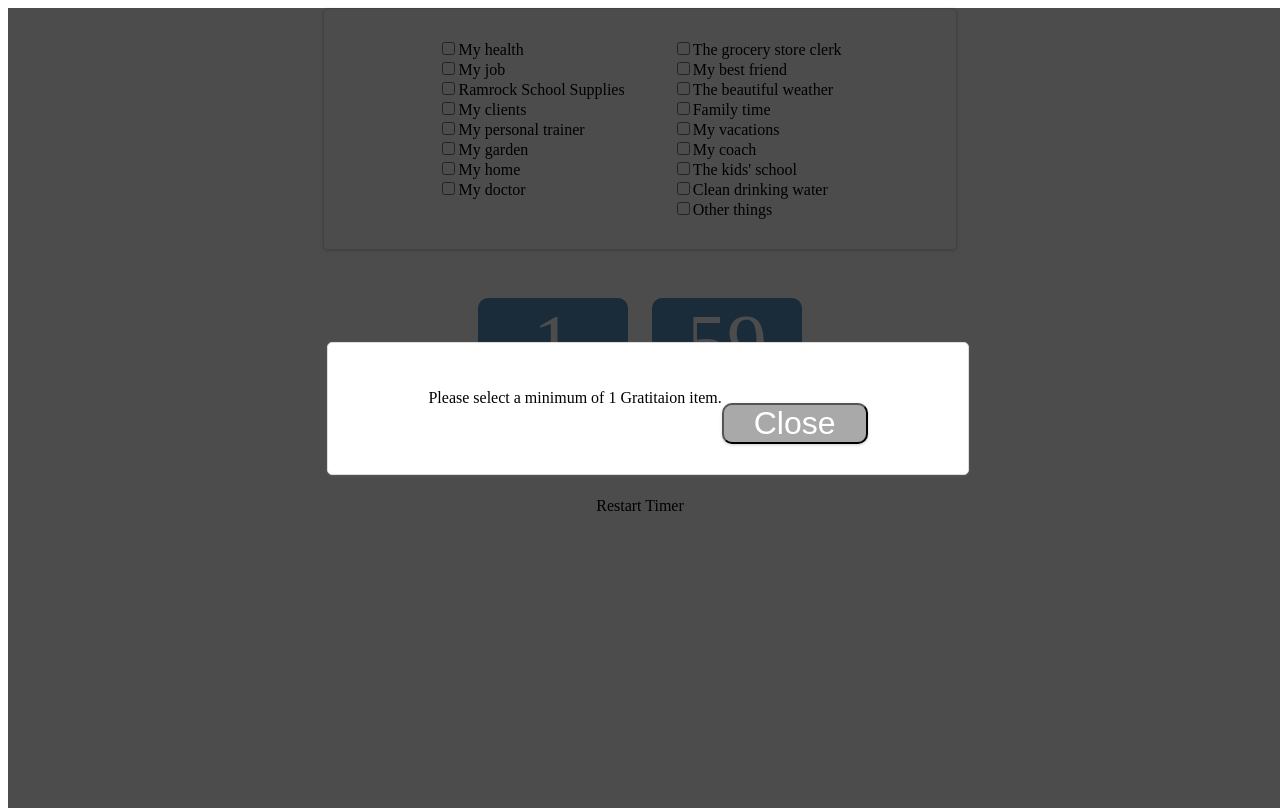
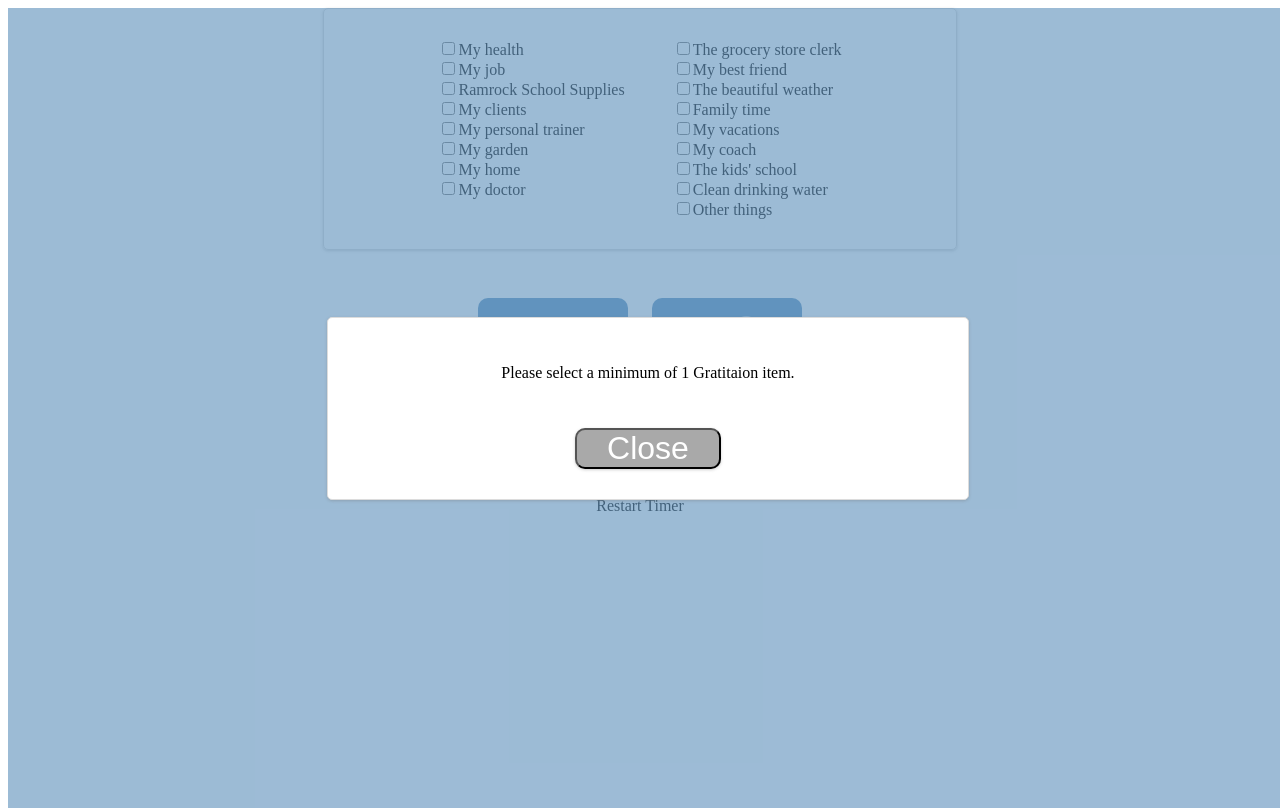
Before and after one commit to cherie-pavicoTsukayama/dailygratitation, a plain HTML site: page index.html in a window 1280 px wide. Both pictures are taken after a click on the button "Start". Drawn offline with Linux system fonts and the light colour scheme.

Commit message:
added the modal when the start buttons is clicked and there is no items check marked. Upated the switchOutList method to exit out of function if tthe meditation Items are already displayed

```diff
--- a/index.html
+++ b/index.html
@@ -11,7 +11,7 @@
 <body>
   <div id="noCheckMarkModal" class="display-none d-flex justify-content-center align-content-center modal-container">
     <div class="form-container-styling flex-wrap shadow modal">
-      <p class="text-center">Please select a minimum of 1 Gratitaion item.</p>
+      <p class="text-center col-12">Please select a minimum of 1 Gratitaion item.</p>
       <div>
         <button id="closeModal" class="close-modal shadow cursor-pointer">Close</button>
       </div>
--- a/main.js
+++ b/main.js
@@ -40,7 +40,6 @@ function hidePauseButton() {
 }
 
 function handleClickStartTime(event) {
-  // event.preventDefault();
   const checkedItems = [];
   for (var i = 0; i < list.length; i++) {
     if (list[i].checked) {
@@ -54,10 +53,14 @@ function handleClickStartTime(event) {
     setTimeout(() => {
       listContainer.classList.add('display-none')
 
+      switchOutList(checkedItems);
     },
       900);
+  } else {
+    noCheckMarkModal.classList.add('fade-in');
+    noCheckMarkModal.classList.remove('display-none');
   }
-  switchOutList(checkedItems);
+
 }
 
 function startCounter() {
@@ -186,7 +189,9 @@ const list = document.getElementsByClassName('checkbox');
 checkboxLimit(list, 10);
 
 function switchOutList(checklist) {
-  if (checklist.length !== 0) {
+  if (meditaionItemsContainer.childElementCount > 0) {
+      return;
+    }
     meditaionItemsContainer.classList.remove('display-none');
     for (let i = 0; i < checklist.length; i++) {
       const meditaionItem = document.createElement('div');
@@ -195,8 +200,4 @@ function switchOutList(checklist) {
       meditaionItem.textContent = checklist[i];
       meditaionItemsContainer.append(meditaionItem);
     }
-  } else {
-    noCheckMarkModal.classList.add('fade-in');
-    noCheckMarkModal.classList.remove('display-none');
-  }
 }
--- a/styles.css
+++ b/styles.css
@@ -62,10 +62,10 @@ ul {
 }
 
 .modal-container {
-    position: fixed;
+    position: absolute;
     width: 100%;
-    height: 100vh;
-    background-color: rgba(0, 0, 0, 0.7);
+    height: 100%;
+    background-color: #6796bfa5;
     display: flex;
     justify-content: center;
     align-items: center;
```
